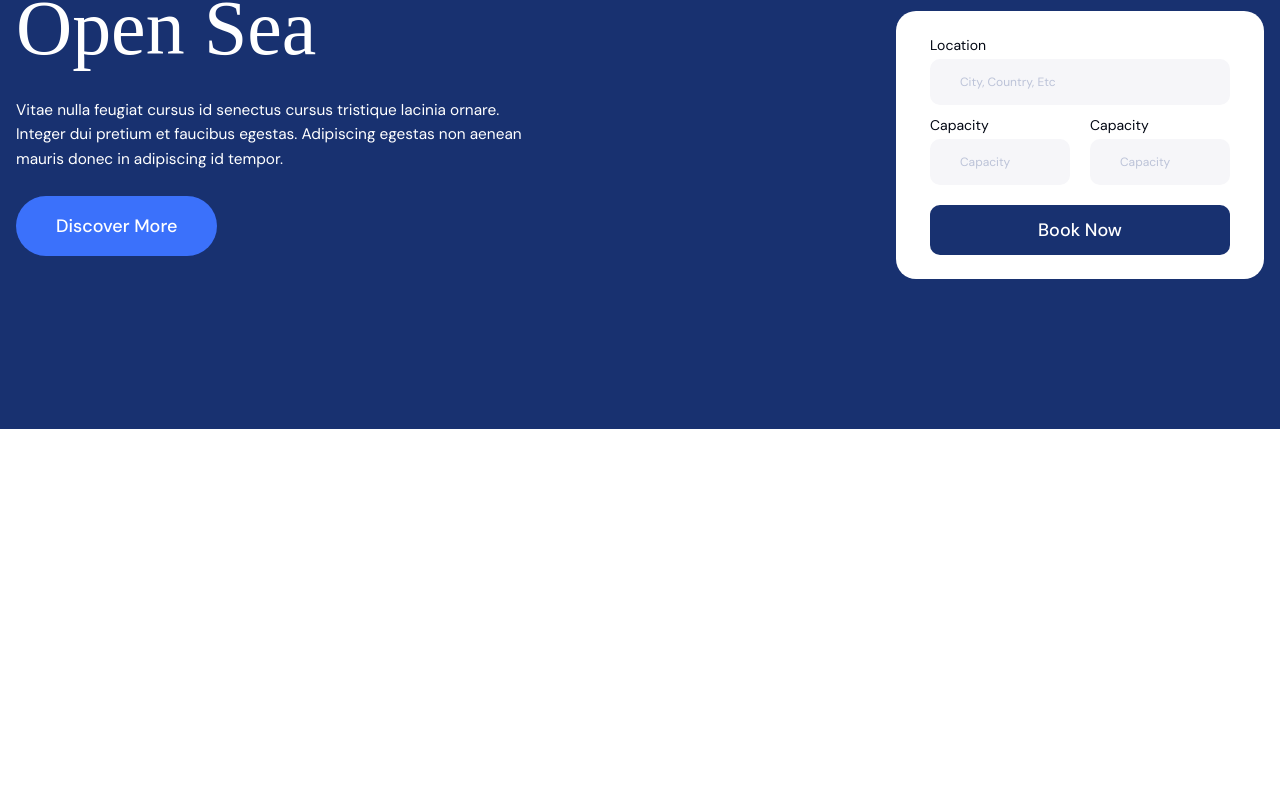
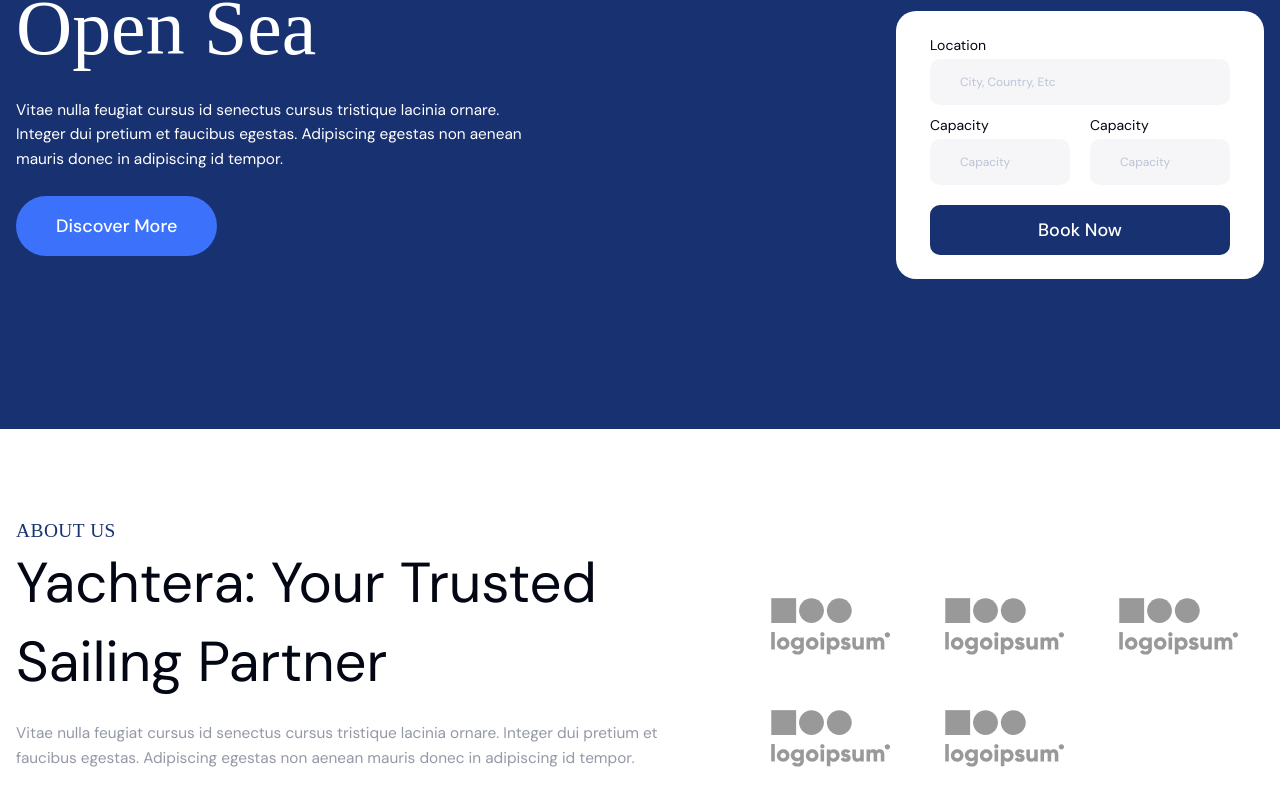
Before and after one commit to umittahmett/yacht-showcase, a Next.js app: page / in a window 1280 px wide. Shown: the part 550-1356 px from the top of the page. Before the commit the page ends 1070 px from the top, so only its background shows below. Built offline with nearby package versions, Linux system fonts and the light colour scheme; a web font is replaced by a local one.

Commit message:
feat: create about us section

```diff
--- a/app/page.tsx
+++ b/app/page.tsx
@@ -1,9 +1,11 @@
+import AboutUs from "@/components/section/about-us";
 import Hero from "@/components/section/hero";
 
 export default function Home() {
   return (
     <div>
       <Hero />
+      <AboutUs />
     </div>
   );
 }
--- /dev/null
+++ b/components/section/about-us.tsx
@@ -0,0 +1,44 @@
+import React from 'react'
+import DummyPartner from '@assets/images/logos/dummy-logo.svg'
+import Image, { StaticImageData } from 'next/image';
+
+const AboutUs = () => {
+  const partners: StaticImageData[] = [
+    DummyPartner,
+    DummyPartner,
+    DummyPartner,
+    DummyPartner,
+    DummyPartner,
+  ];
+  return (
+    <section className="flex flex-col lg:flex-row container justify-between items-end gap-8 sm:gap-12 lg:gap-20">
+      <div className="lg:max-w-2xl">
+        <div>
+          <span className="section-upper-title">About us</span>
+        </div>
+        <h2 className="section-title">
+          Yachtera: Your Trusted Sailing Partner
+        </h2>
+        <p className="section-content">
+          Vitae nulla feugiat cursus id senectus cursus tristique lacinia
+          ornare. Integer dui pretium et faucibus egestas. Adipiscing egestas
+          non aenean mauris donec in adipiscing id tempor.
+        </p>
+      </div>
+
+      <div className="flex flex-wrap gap-8 sm:gap-10 lg:gap-12 lg:max-w-xl">
+        {partners.map((partner, index) => (
+          <Image
+            key={index}
+            className="h-16 w-fit grayscale-100"
+            height={64}
+            src={DummyPartner}
+            alt="Dummy Partner"
+          />
+        ))}
+      </div>
+    </section>
+  );
+}
+
+export default AboutUs
```
Also changed, not shown: public/assets/images/logos/dummy-logo.svg (added).
